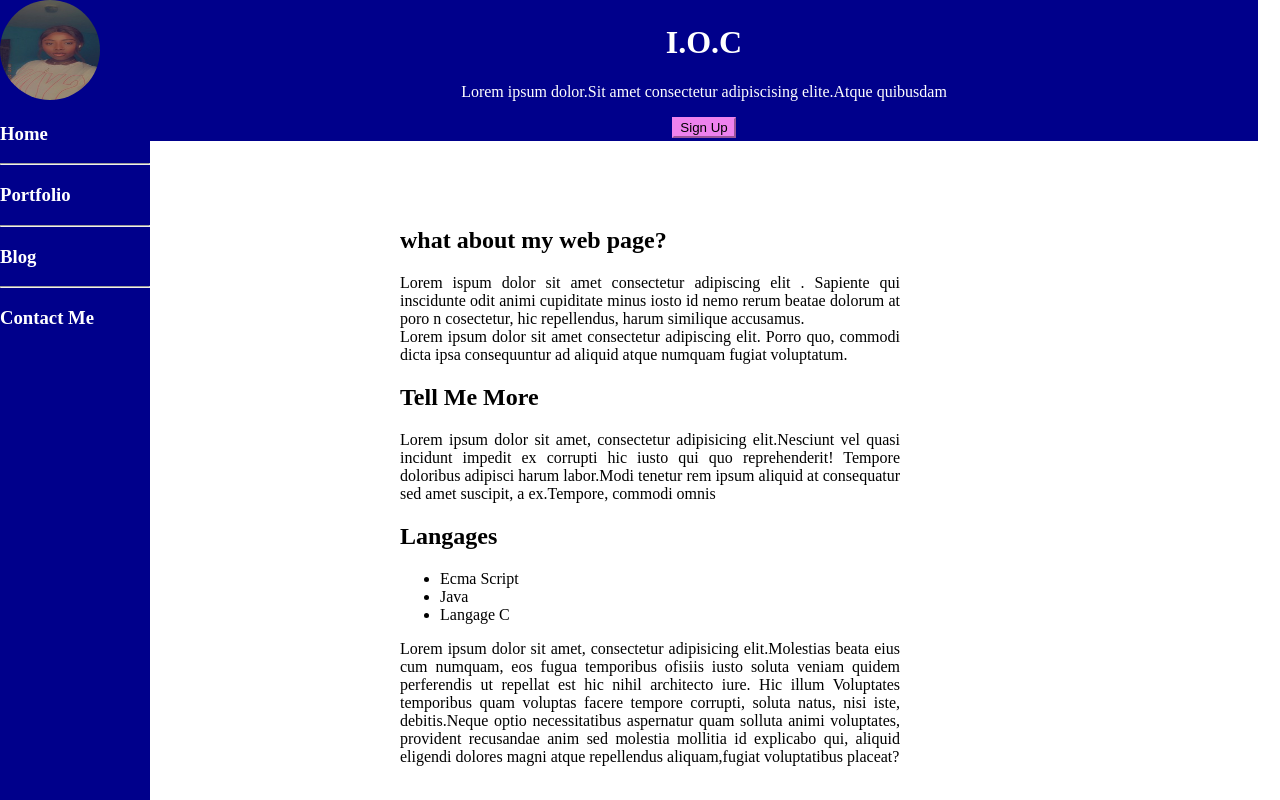
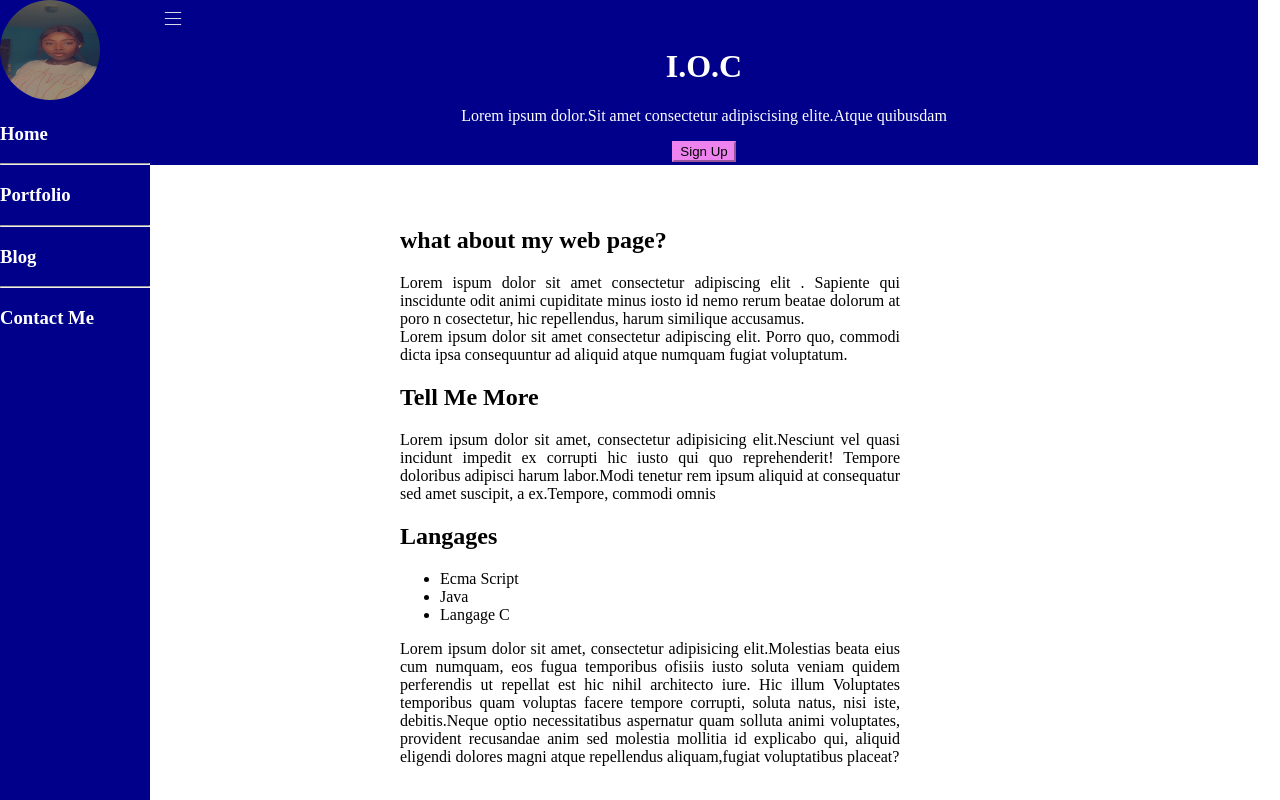
Before and after one commit to Gashu99/Projet_html_FFG011, a plain HTML site: page TP7_2.html in a window 1280 px wide. Drawn offline with Linux system fonts and the light colour scheme.

Commit message:
Projet html

```diff
--- a/TP7_2.html
+++ b/TP7_2.html
@@ -23,6 +23,11 @@
 
 	<div class="div2">
 		<header class ="head1">
+			<div class="global">
+				<a href="etat2.html">
+				<span>__<br>__<br>__</span>
+				</a>
+			</div>
 			<h1>I.O.C</h1>
 			<p>Lorem ipsum dolor.Sit amet consectetur adipiscising  elite.Atque quibusdam  </p>
 			<button name="button">Sign Up</button>
--- a/styleTP7_2.css
+++ b/styleTP7_2.css
@@ -46,6 +46,7 @@ body{
 .div2{
 
 margin-left: 0px;
+
 }
 
 aside{
@@ -56,3 +57,24 @@ aside{
 	position: fixed;
 	background-color: darkblue;
 }
+span{
+	display: inline-block;
+	background-color: darkblue;
+	width: 10px;
+	line-height: 6px;
+	color: white;
+}
+
+.global{
+	margin-left: 12px;
+	background-color: darkblue;
+	text-align: justify;
+}
+.petitspan{
+
+background-color: darkblue;
+
+margin: auto;
+
+display: inline-block;
+}
--- a/styleindex.css
+++ b/styleindex.css
@@ -15,7 +15,7 @@ nav{
 	text-align: center;
 	margin-top: 20px;
 	margin-left: 400px;
-	margin-right: 400px;
+	margin-right: 300px;
 	border: solid;
 	background-color: white;
 }
```
